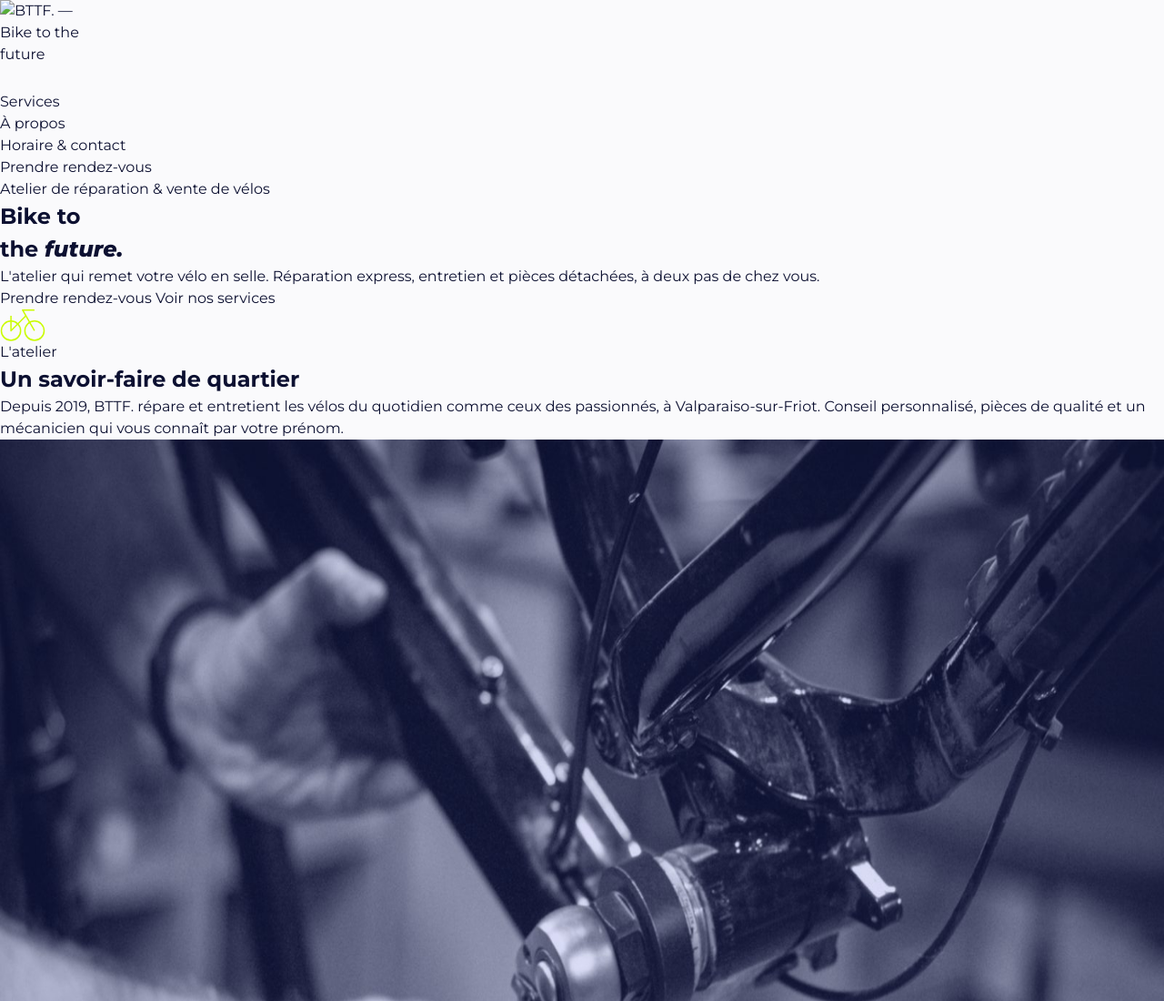
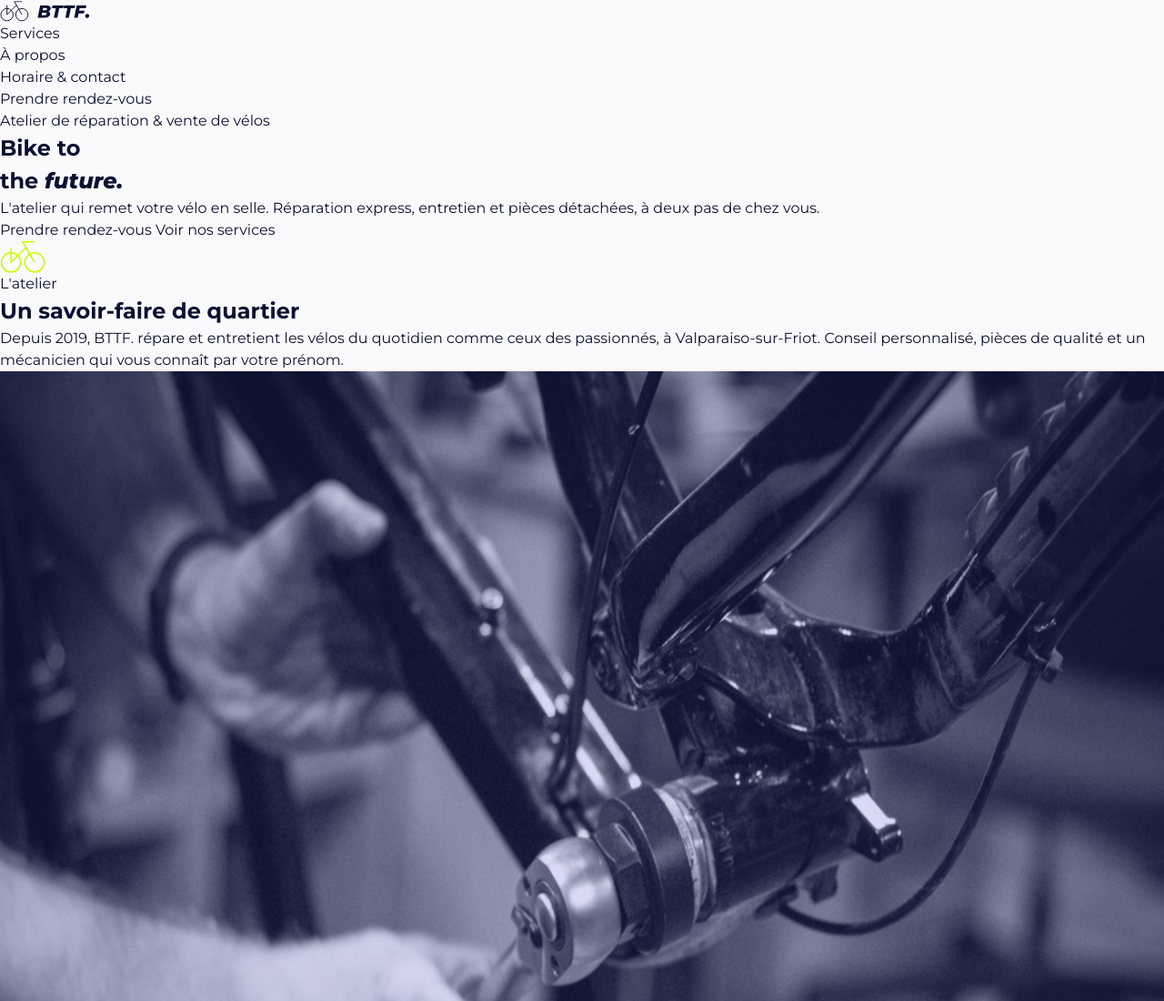
Before and after one commit to Xodia-stack/BTTF-Atelier_de_reparation_et_vente_de_velo, a plain HTML site: page index.html in a window 1280 px wide. Shown: the top 1100 px of the page at 91% size. Drawn offline with Linux system fonts and the light colour scheme.

Commit message:
add logo in header -creat the class navbar

```diff
--- a/index.html
+++ b/index.html
@@ -21,14 +21,14 @@
   </head>
 
   <body>
-    <header>
+    <header class="navbar">
       <div>
         <a href="#" class="logo">
           <img
-            src=""
+            src="img/logo-bttf.svg"
             alt="BTTF. — Bike to the future"
             width="100"
-            height="100"
+            height="25"
           />
         </a>
         <nav>
```
